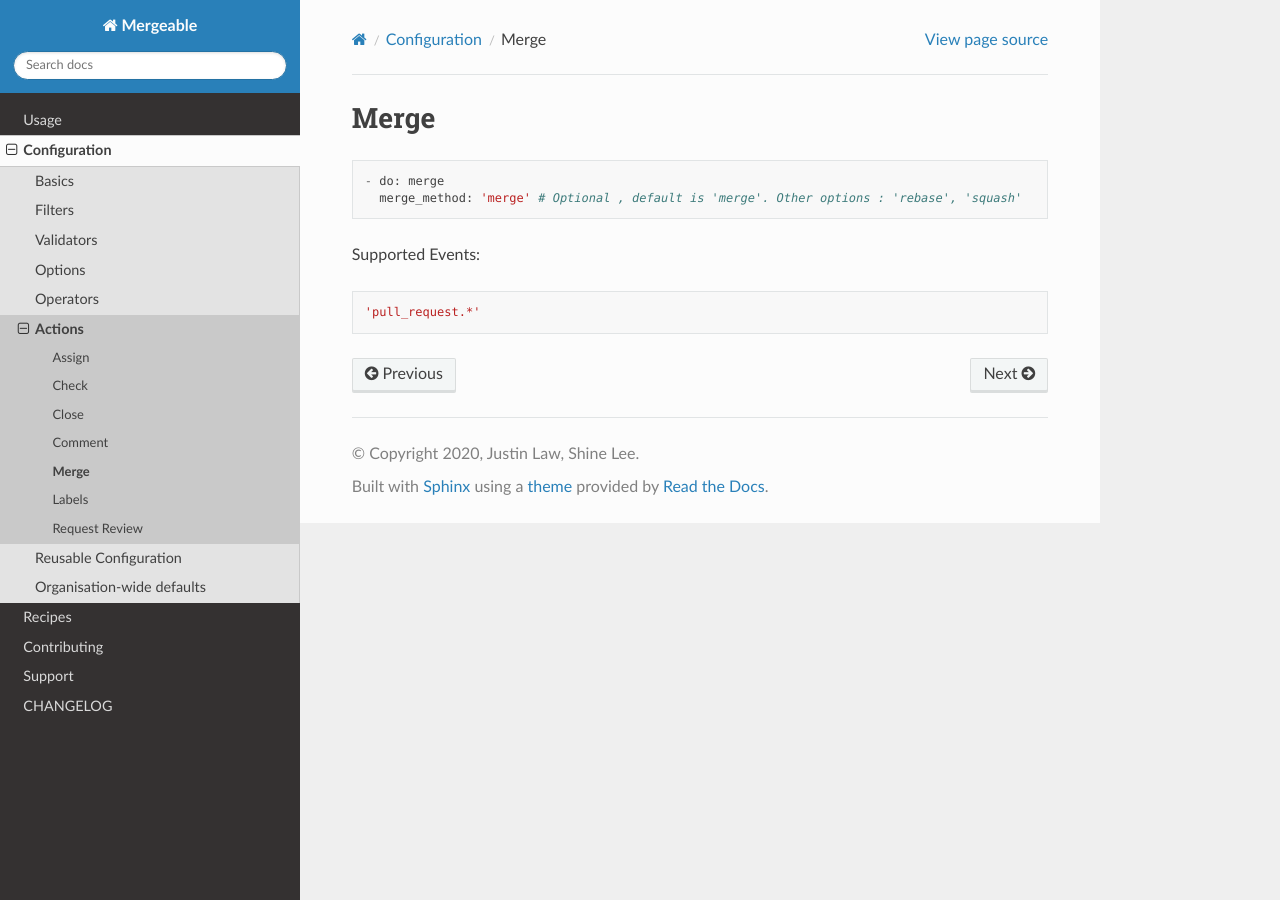
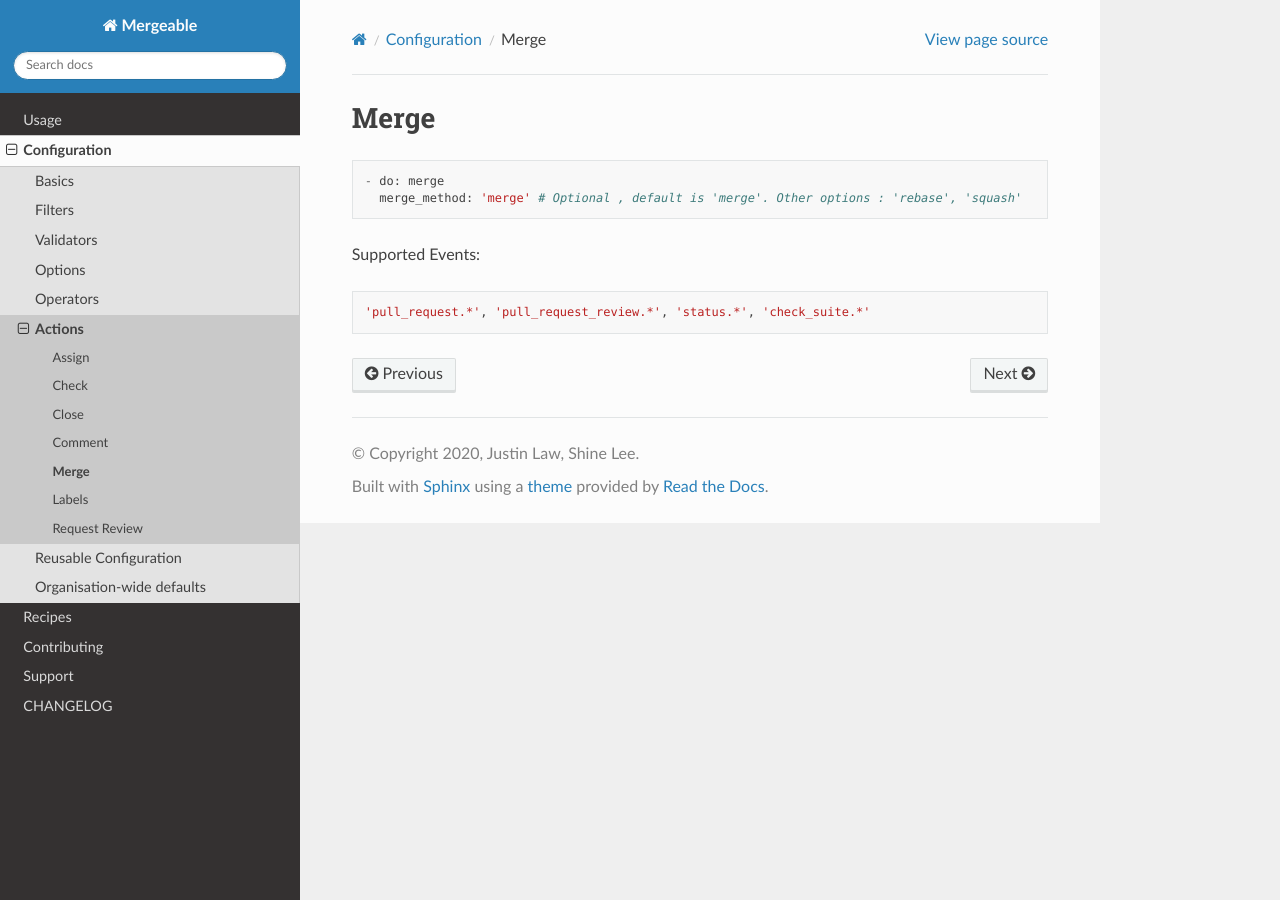
Before and after one commit to mergeability/mergeable, a Sphinx documentation site: the page built from docs/actions/merge.rst, in a window 1280 px wide. Built offline with Sphinx 7.4.7 and the Read the Docs theme 2.0.0, drawn with Linux system fonts in a browser that asks for light colours.

Commit message:
docs: update supported events for merge action (#563)
As I'm reading the documentation, I noticed that the support events in code do not match in the documentation (https://github.com/mergeability/mergeable/blob/master/lib/actions/merge.js#L20:L24).

```diff
--- a/docs/actions/merge.rst
+++ b/docs/actions/merge.rst
@@ -9,4 +9,4 @@ Merge
 Supported Events:
 ::
 
-    'pull_request.*'
+    'pull_request.*', 'pull_request_review.*', 'status.*', 'check_suite.*'
```
